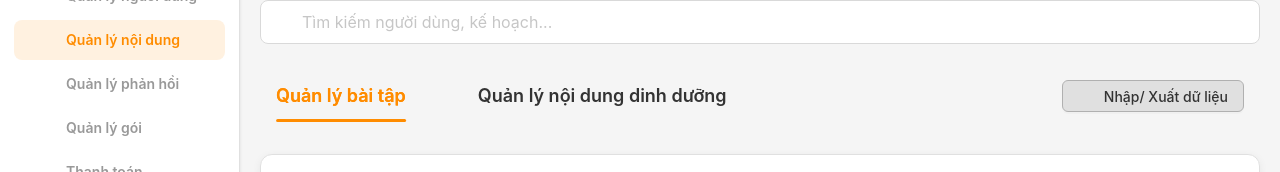
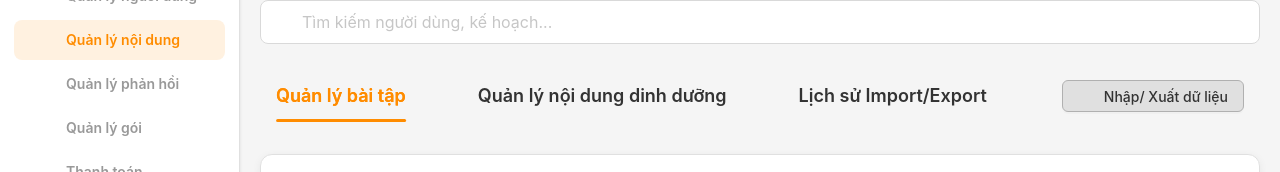
Before and after one commit to phamnguyen1700/fit-ai, a Next.js app: page /admin/content in a window 1280 px wide. Shown: the part 190-362 px from the top of the page. Built offline with nearby package versions, Linux system fonts and the light colour scheme; some icons are missing.

Commit message:
Update header.tsx

```diff
--- a/src/features/content/components/header.tsx
+++ b/src/features/content/components/header.tsx
@@ -1,12 +1,13 @@
 "use client";
-import React from 'react';
-import Tabs, { TabItem } from '@/shared/ui/core/Tabs';
-import { Button } from '@/shared/ui/core/Button';
-import { Icon, icons } from '@/shared/ui/icon';
+import React from "react";
+import Tabs, { TabItem } from "@/shared/ui/core/Tabs";
+import { Button } from "@/shared/ui/core/Button";
+import { Icon, icons } from "@/shared/ui/icon";
 
 const tabItems: TabItem[] = [
-  { key: 'exercise', label: 'Quản lý bài tập' },
-  { key: 'nutrition', label: 'Quản lý nội dung dinh dưỡng' },
+  { key: "exercise", label: "Quản lý bài tập" },
+  { key: "nutrition", label: "Quản lý nội dung dinh dưỡng" },
+  { key: "history", label: "Lịch sử Import/Export" },
 ];
 
 interface HeaderProps {
@@ -15,7 +16,11 @@ interface HeaderProps {
   onImportExport?: () => void;
 }
 
-const Header: React.FC<HeaderProps> = ({ activeTab, onTabChange, onImportExport }) => {
+const Header: React.FC<HeaderProps> = ({
+  activeTab,
+  onTabChange,
+  onImportExport,
+}) => {
   return (
     <div className="flex items-center justify-between w-full mb-4 p-4">
       <Tabs
```
